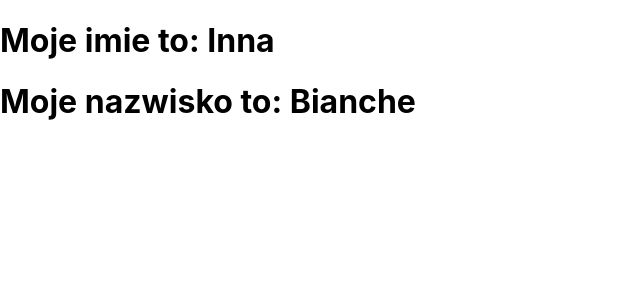
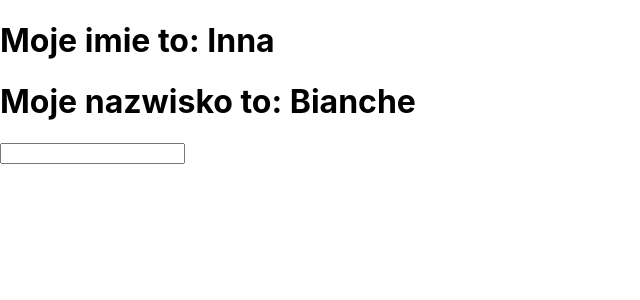
Before and after one commit to ibianche/react-app, a React (Create React App) app: page / in a window 1280 px wide. Shown: the top 300 px of the page, without its empty margins (0-640 px from the left). Built offline with nearby package versions, Linux system fonts and the light colour scheme.

Commit message:
events s2f12

```diff
--- a/src/components/second.js
+++ b/src/components/second.js
@@ -4,14 +4,23 @@ class Second extends React.Component {
 
   state = {
     name: 'Inna'
+  };
+
+  klik(evt){
+    console.log('kliknalem2', evt);
+  }
+
+  zmiana(evt){
+    console.log('input zmiana', evt.target.value);
   }
 
   render() {
     return(
       <div>
     <h1>Moje imie to: {this.state.name}</h1>
-    <h1 onClick={ (evt) => console.log('kliknalem', evt)}>
+    <h1 onClick={this.klik}>
       Moje nazwisko to: {this.props.surname}</h1>
+        <input type='text' onChange={this.zmiana}/>
       </div>
     )
   }
```
